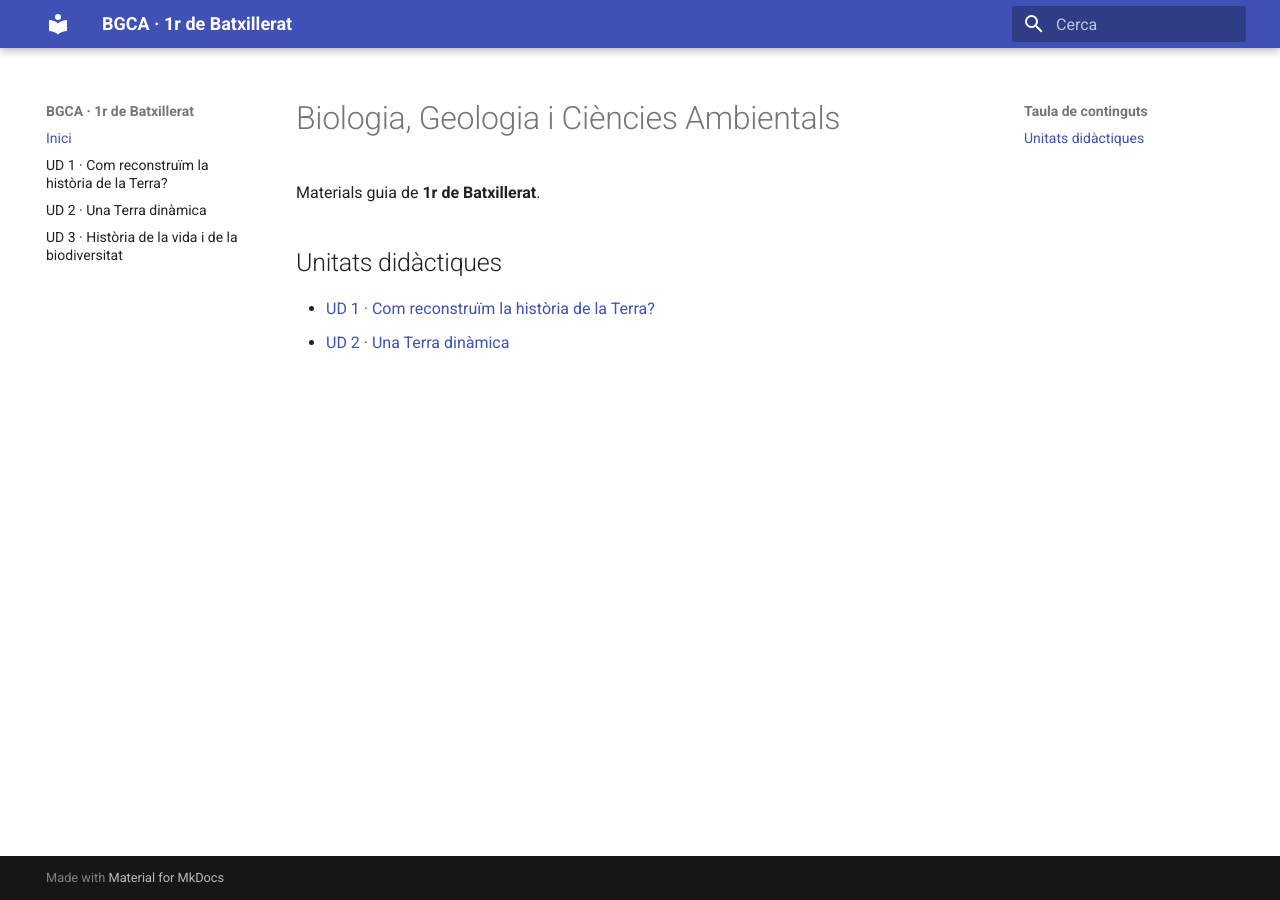
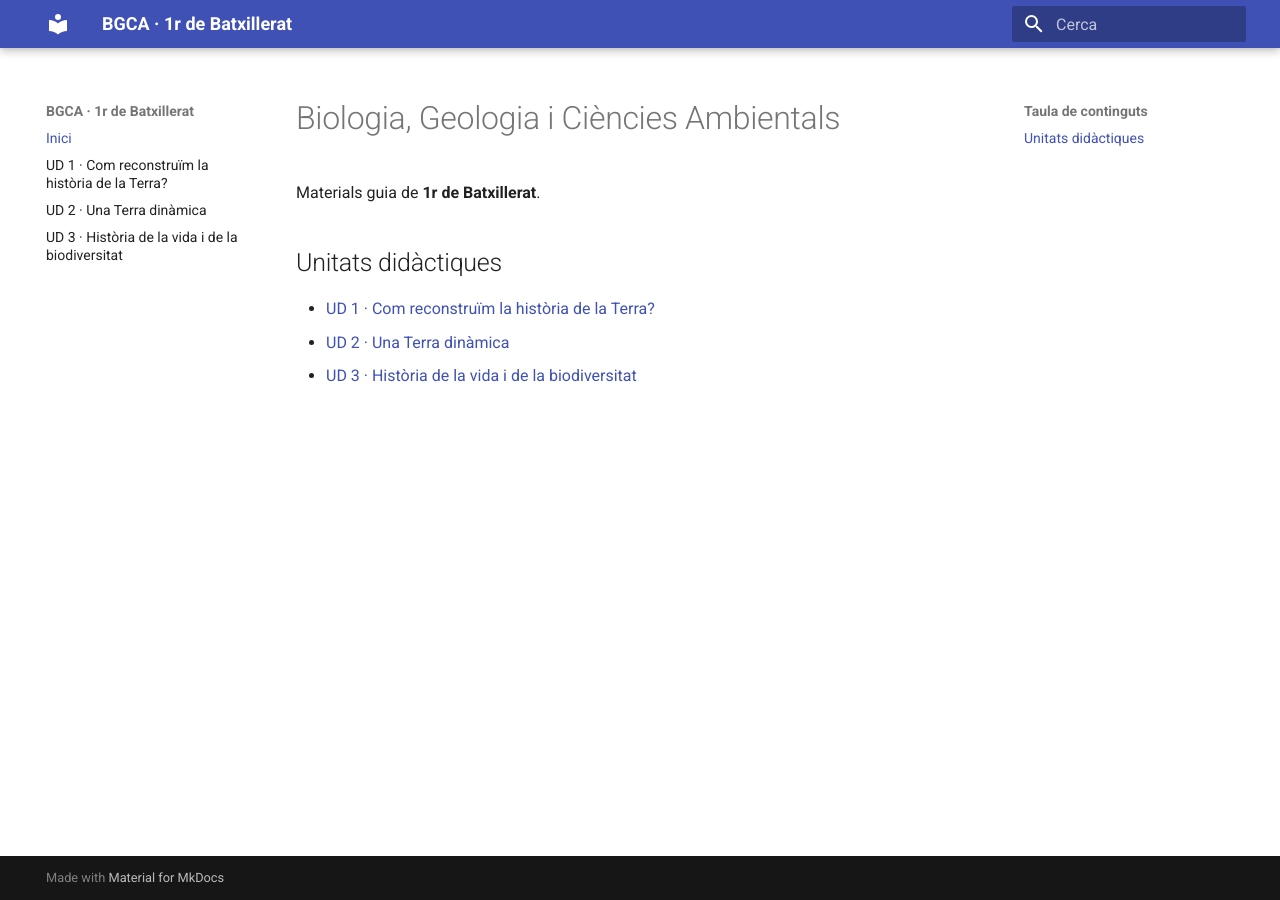
Before and after one commit to saloma-ui/BGCA, an MkDocs documentation site: the page built from docs/index.md, in a window 1280 px wide. Built offline with MkDocs 1.6.1 and Material for MkDocs 9.7.7, drawn with Linux system fonts in a browser that asks for light colours.

Commit message:
Fix link for UD 3 in index.md

```diff
--- a/docs/index.md
+++ b/docs/index.md
@@ -6,3 +6,4 @@ Materials guia de **1r de Batxillerat**.
 
 - [UD 1 · Com reconstruïm la història de la Terra?](ud01/ud01.md)
 - [UD 2 · Una Terra dinàmica](ud02/ud02.md)
+- [UD 3 · Història de la vida i de la biodiversitat](ud03/ud93.md)
```
